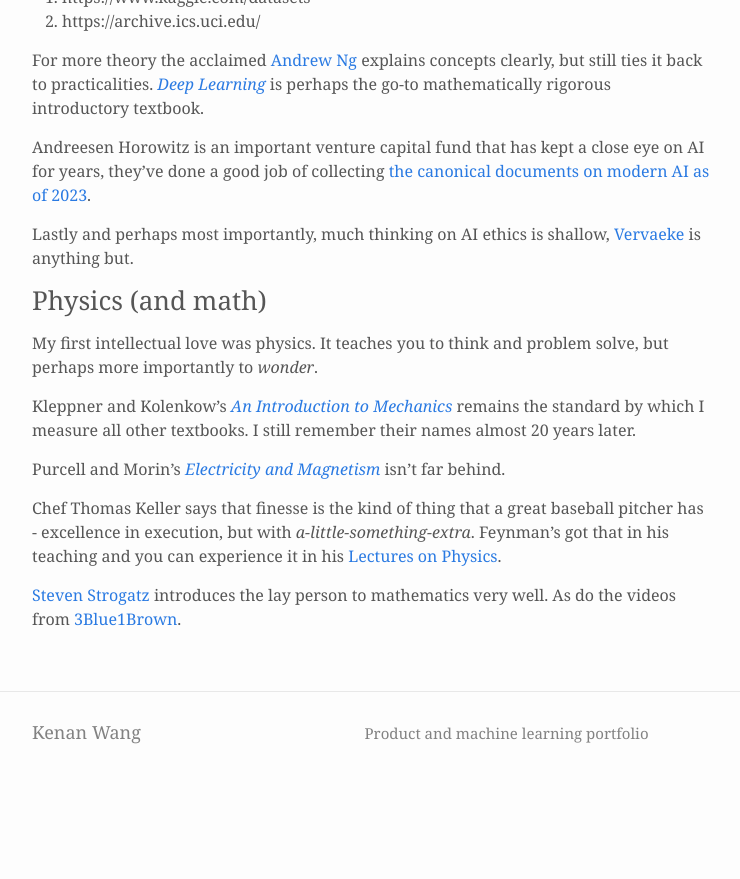
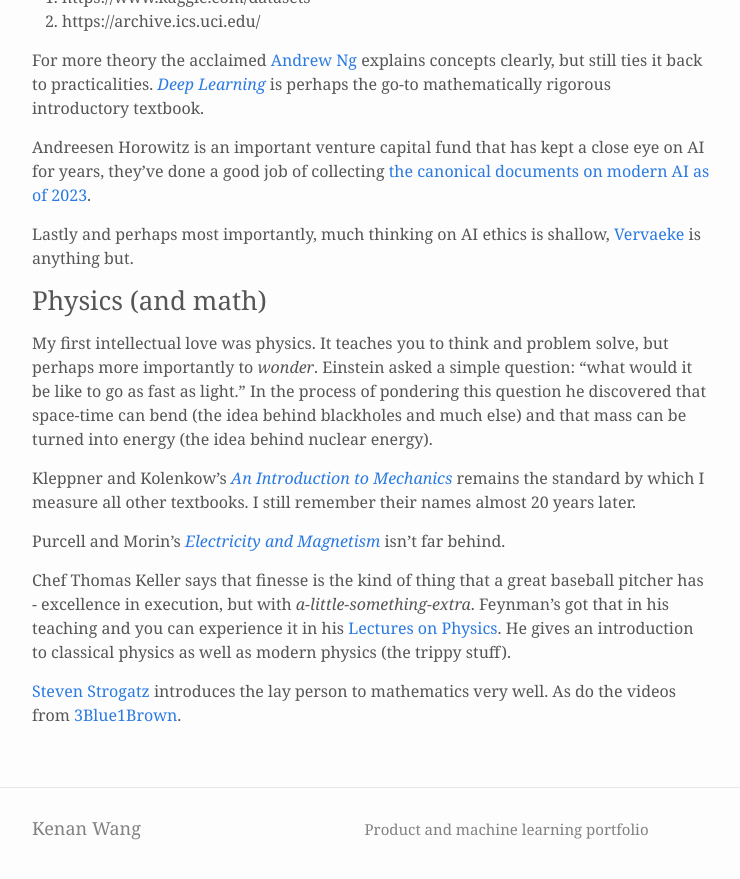
Before and after one commit to kenanwang/username.github.io, a Jekyll site: the page built from resources.md, in a window 1280 px wide and 900 px high, scrolled down 1441 px. Shown: the top 879 px of the window, without its empty margins (268-1008 px from the left). Built offline with Jekyll 4.4.1, drawn with Linux system fonts in a browser that asks for light colours; nearby versions of some CDN libraries; before the commit the page ends 2245 px from its top, so only the background shows below that.

Commit message:
Update resources.md

```diff
--- a/resources.md
+++ b/resources.md
@@ -55,12 +55,12 @@ Andreesen Horowitz is an important venture capital fund that has kept a close ey
 Lastly and perhaps most importantly, much thinking on AI ethics is shallow, [Vervaeke](https://a.co/d/74PrAf2) is anything but.
 
 ### Physics (and math)
-My first intellectual love was physics. It teaches you to think and problem solve, but perhaps more importantly to *wonder*.
+My first intellectual love was physics. It teaches you to think and problem solve, but perhaps more importantly to *wonder*. Einstein asked a simple question: "what would it be like to go as fast as light." In the process of pondering this question he discovered that space-time can bend (the idea  behind blackholes and much else) and that mass can be turned into energy (the idea behind nuclear energy).
 
 Kleppner and Kolenkow's [*An Introduction to Mechanics*](https://a.co/d/cyY2QUC) remains the standard by which I measure all other textbooks. I still remember their names almost 20 years later.
 
 Purcell and Morin's [*Electricity and Magnetism*](https://a.co/d/bK8jLsk) isn't far behind.
 
-Chef Thomas Keller says that finesse is the kind of thing that a great baseball pitcher has - excellence in execution, but with *a-little-something-extra*. Feynman's got that in his teaching and you can experience it in his [Lectures on Physics](https://www.feynmanlectures.caltech.edu/).
+Chef Thomas Keller says that finesse is the kind of thing that a great baseball pitcher has - excellence in execution, but with *a-little-something-extra*. Feynman's got that in his teaching and you can experience it in his [Lectures on Physics](https://www.feynmanlectures.caltech.edu/). He gives an introduction to classical physics as well as modern physics (the trippy stuff).
 
 [Steven Strogatz](https://a.co/d/0NqbRWz) introduces the lay person to mathematics very well. As do the videos from [3Blue1Brown](https://www.3blue1brown.com/).
```
